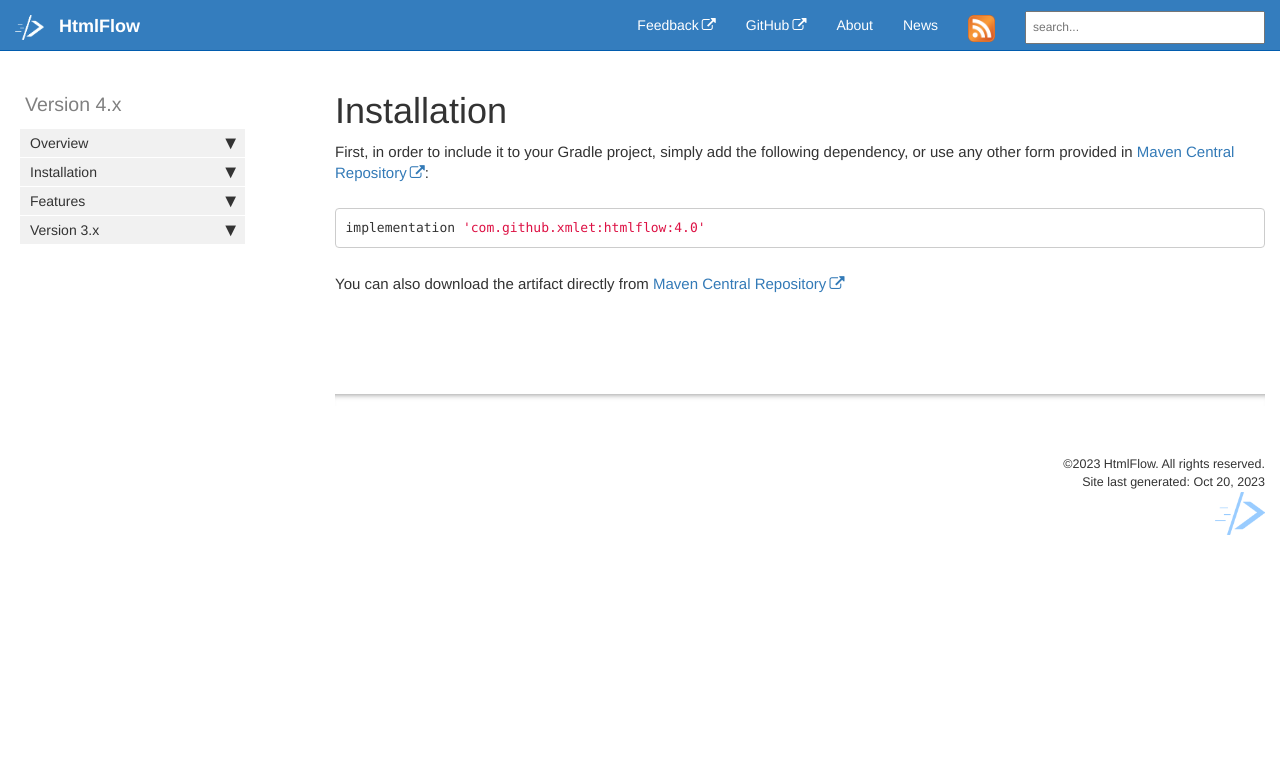
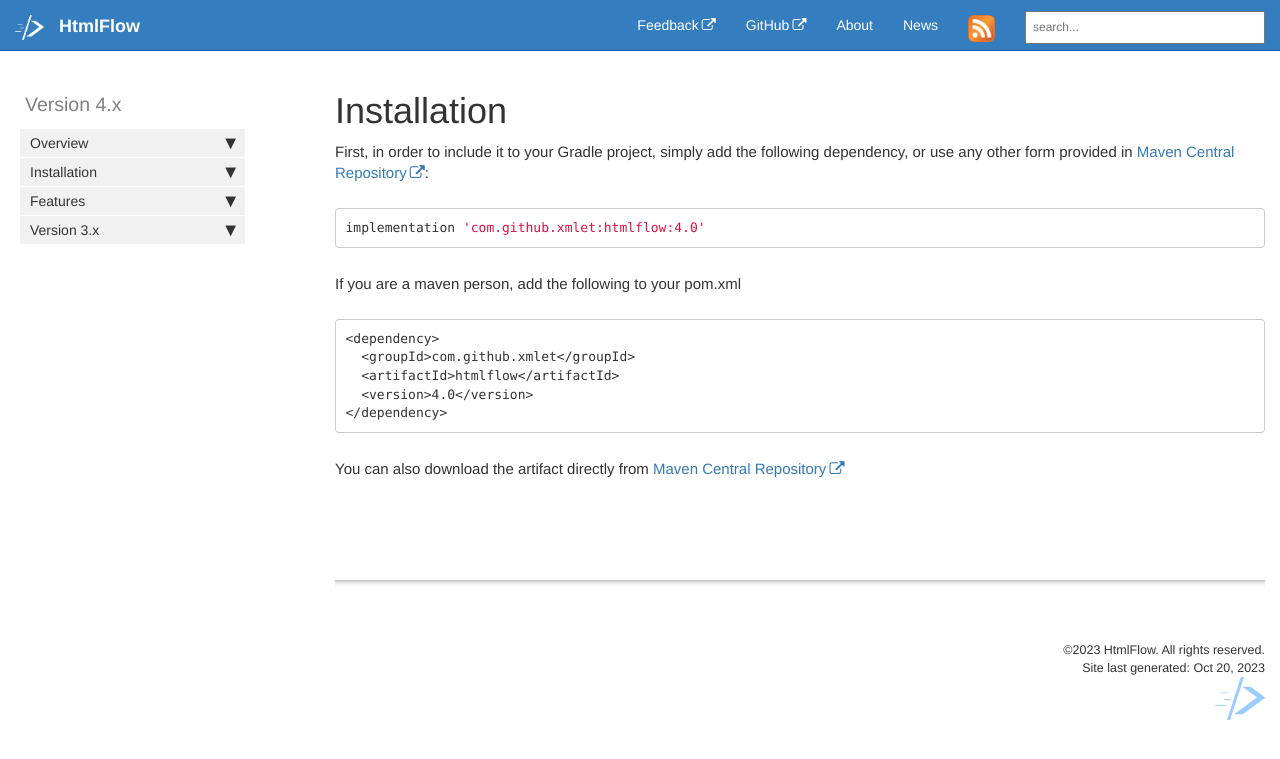
Before and after one commit to xmlet/HtmlFlow, a Jekyll site: the page built from pages/htmlflow/install.md, in a window 1280 px wide. Shown: the top 759 px of the page. Built offline with Jekyll 4.4.1, drawn with Linux system fonts in a browser that asks for light colours; comment, search, counter and statistics services are not loaded.

Commit message:
Update install.md
Add maven install option

````diff
--- a/pages/htmlflow/install.md
+++ b/pages/htmlflow/install.md
@@ -13,5 +13,15 @@
 implementation 'com.github.xmlet:htmlflow:4.0'
 ```
 
+If you are a maven person, add the following to your pom.xml
+
+```
+<dependency>
+  <groupId>com.github.xmlet</groupId>
+  <artifactId>htmlflow</artifactId>
+  <version>4.0</version>
+</dependency>
+```
+
 You can also download the artifact directly from [Maven
 Central Repository](https://repo1.maven.org/maven2/com/github/xmlet/htmlflow)
````
